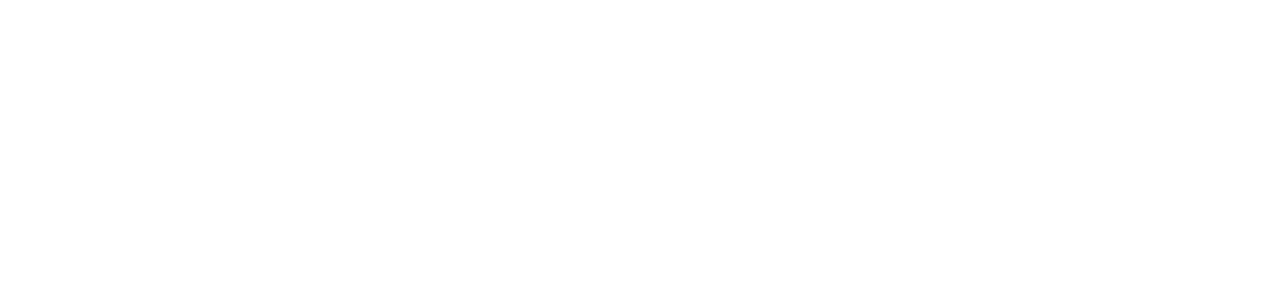
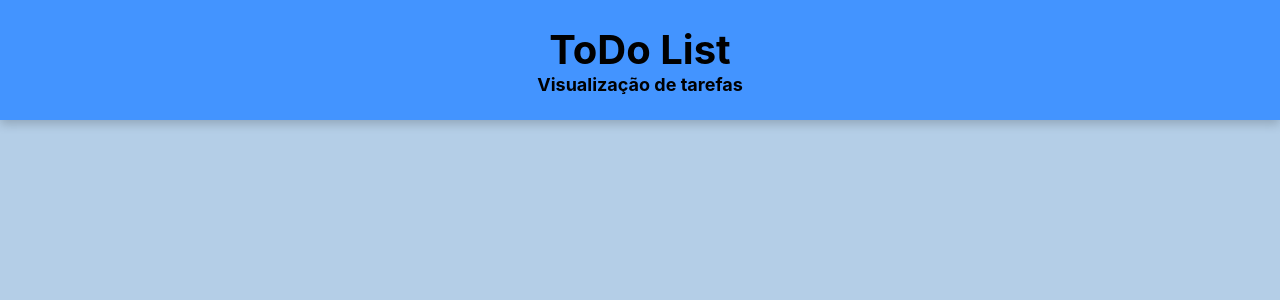
Before and after one commit to nerdmani/to-do-react-scrum, a React (Create React App) app: page / in a window 1280 px wide. Shown: the top 300 px of the page. Built offline with nearby package versions, Linux system fonts and the light colour scheme.

Commit message:
feat: Nav component

```diff
--- a/package.json
+++ b/package.json
@@ -6,6 +6,7 @@
     "@testing-library/jest-dom": "^5.17.0",
     "@testing-library/react": "^13.4.0",
     "@testing-library/user-event": "^13.5.0",
+    "bootstrap": "^5.3.3",
     "react": "^18.3.1",
     "react-dom": "^18.3.1",
     "react-router-dom": "^6.26.2",
--- /dev/null
+++ b/src/components/index.js
@@ -0,0 +1,3 @@
+import Nav from "./navBar/Nav";
+
+export {Nav};
--- /dev/null
+++ b/src/components/navBar/Nav.css
@@ -0,0 +1,26 @@
+body {
+    background-color: #b4cee7; /* Cor de fundo suave */
+  }
+
+.container {
+    background-color: rgb(67, 148, 255);
+    display: flex;
+    align-items: center;
+    justify-content: center;
+    flex-direction: column;
+    height: 10vh;
+    padding: 20px;
+    box-shadow: 0 4px 10px rgba(0, 0, 0, 0.2);
+}
+
+.container h1 {
+    margin: 0px;
+    padding: 0px;
+    font-size: 40px;
+}
+
+.container h3 {
+    margin: 0px;
+    padding: 0px;
+    font-size: 18px;
+}
--- /dev/null
+++ b/src/components/navBar/Nav.jsx
@@ -0,0 +1,12 @@
+import React from "react";
+import "./Nav.css";
+
+const Nav = ({text}) => {
+    return (
+        <div className="container">
+            <h1>ToDo List</h1>
+            <h3>{text}</h3>
+        </div>
+    );
+}
+export default Nav;
--- a/src/pages/home/Home.jsx
+++ b/src/pages/home/Home.jsx
@@ -1,9 +1,10 @@
 import React from "react";
+import { Nav } from "../../components";
 
 const Home = () => {
     return (
         <div>
-
+            <Nav text={"Visualização de tarefas"}></Nav>
         </div>
     );
 }
```
Also changed, not shown: 2 other files (tests, documents, lock files or other folders).
